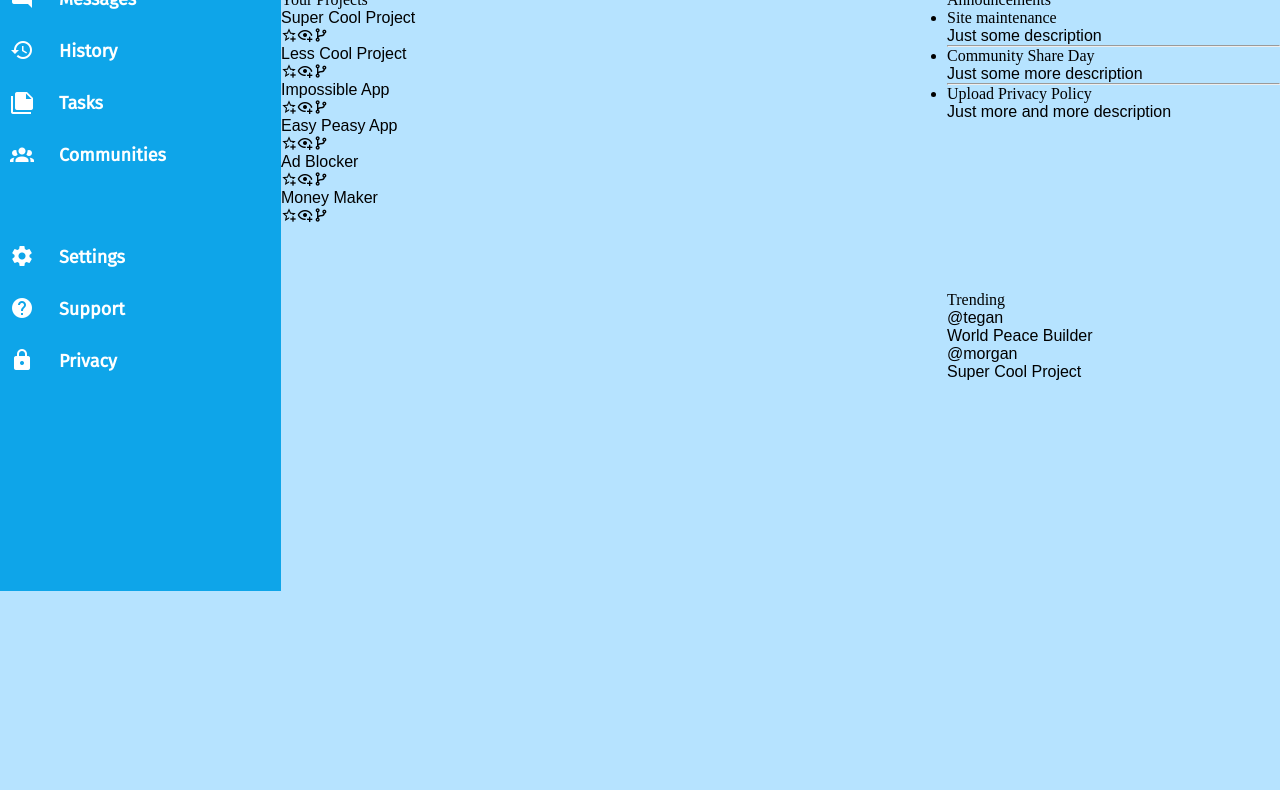
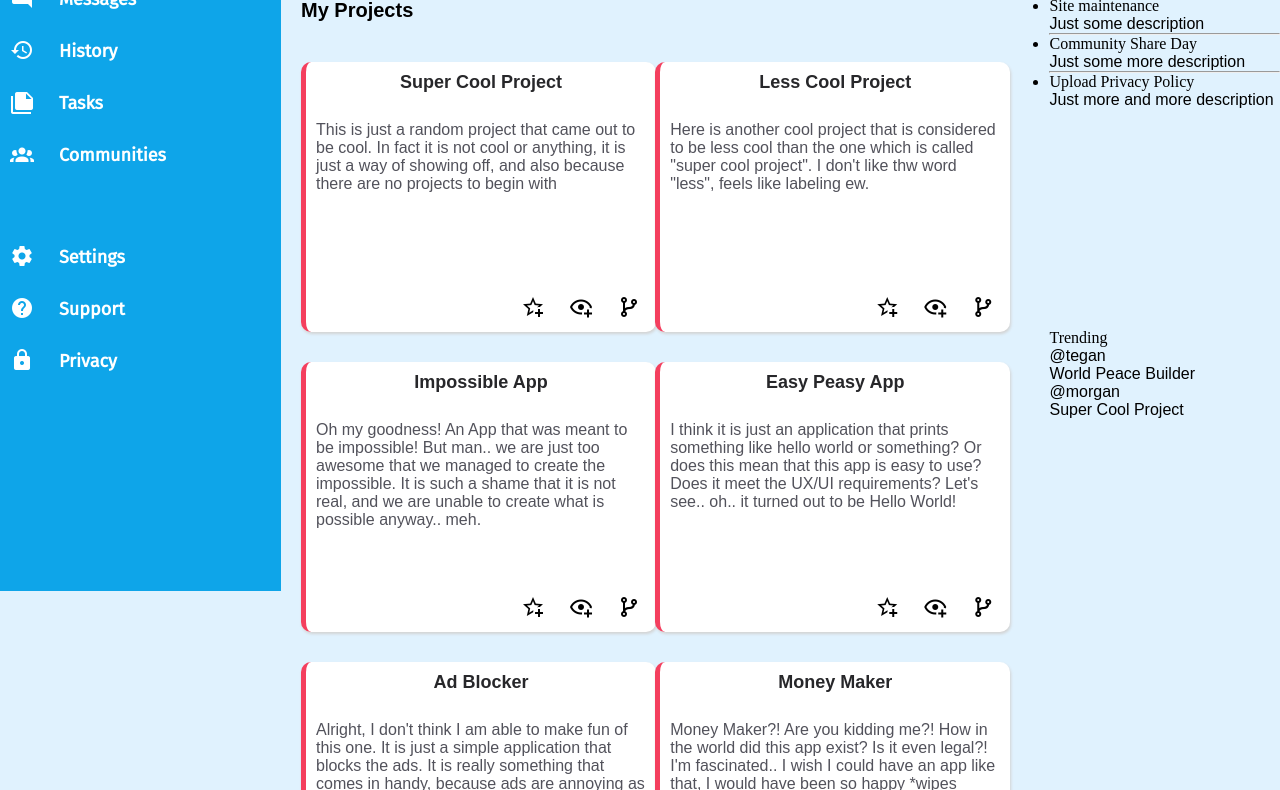
Before and after one commit to YossraElhaddad/dashboard, a plain HTML site: page index.html in a window 1280 px wide. Shown: the part 209-999 px from the top of the page. Before the commit the page ends 800 px from the top, so only its background shows below. Drawn offline with Linux system fonts and the light colour scheme.

Commit message:
Create the main content and style them

```diff
--- a/index.html
+++ b/index.html
@@ -75,36 +75,43 @@
         </div>
 
 
-        <div class="projects">Your Projects
+        <div class="main-content">
+            <div class="main-title">My Projects</div>
             <div class="cards">
                 <div>
                     <p class="title">Super Cool Project</p>
-                    <p></p>
+                    <br>
+                    <p>This is just a random project that came out to be cool. In fact it is not cool or anything, it is just a way of showing off, and also because there are no projects to begin with</p>
                     <div class="card-icons"><i class="mdi mdi-star-plus-outline"></i><i class="mdi mdi-eye-plus-outline"></i><i class="mdi mdi-source-branch"></i></div>
                 </div>
                 <div>
                     <p class="title">Less Cool Project</p>
-                    <p></p>
+                    <br>
+                    <p>Here is another cool project that is considered to be less cool than the one which is called "super cool project". I don't like thw word "less", feels like labeling ew.</p>
                     <div class="card-icons"><i class="mdi mdi-star-plus-outline"></i><i class="mdi mdi-eye-plus-outline"></i><i class="mdi mdi-source-branch"></i></div>
                 </div>
                 <div>
                     <p class="title">Impossible App</p>
-                    <p></p>
+                    <br>
+                    <p>Oh my goodness! An App that was meant to be impossible! But man.. we are just too awesome that we managed to create the impossible. It is such a shame that it is not real, and we are unable to create what is possible anyway.. meh.</p>
                     <div class="card-icons"><i class="mdi mdi-star-plus-outline"></i><i class="mdi mdi-eye-plus-outline"></i><i class="mdi mdi-source-branch"></i></div>
                 </div>
                 <div>
                     <p class="title">Easy Peasy App</p>
-                    <p></p>
+                    <br>
+                    <p>I think it is just an application that prints something like hello world or something? Or does this mean that this app is easy to use? Does it meet the UX/UI requirements? Let's see.. oh.. it turned out to be Hello World!</p>
                     <div class="card-icons"><i class="mdi mdi-star-plus-outline"></i><i class="mdi mdi-eye-plus-outline"></i><i class="mdi mdi-source-branch"></i></div>
                 </div>
                 <div>
                     <p class="title">Ad Blocker</p>
-                    <p></p>
+                    <br>
+                    <p>Alright, I don't think I am able to make fun of this one. It is just a simple application that blocks the ads. It is really something that comes in handy, because ads are annoying as hell!</p>
                     <div class="card-icons"><i class="mdi mdi-star-plus-outline"></i><i class="mdi mdi-eye-plus-outline"></i><i class="mdi mdi-source-branch"></i></div>
                 </div>
                 <div>
                     <p class="title">Money Maker</p>
-                    <p></p>
+                    <br>
+                    <p>Money Maker?! Are you kidding me?! How in the world did this app exist? Is it even legal?! I'm fascinated.. I wish I could have an app like that, I would have been so happy *wipes tears* I need moneeeyyyy!!</p>
                     <div class="card-icons"><i class="mdi mdi-star-plus-outline"></i><i class="mdi mdi-eye-plus-outline"></i><i class="mdi mdi-source-branch"></i></div>
                 </div>
             </div>
--- a/style.css
+++ b/style.css
@@ -9,13 +9,13 @@
 }
 
 body {
-    background-color: rgb(182, 227, 255)
+    background-color: #E0F2FE;
 }
 
 .container {
     display: grid;
-    grid-template-columns: 0.5fr 2fr 1fr;
-    grid-template-rows: 1fr 1.5fr 1.5fr;
+    grid-template-columns: 0.5fr 2.5fr 0.75fr;
+    grid-template-rows: 0.25fr 350px 350px;
 }
 
 
@@ -93,6 +93,7 @@ span {
 
 .header {
     background-color: white;
+    box-shadow: 1px 2px 3px lightgray;
     display: grid;
     grid-template-columns: 2fr 1.5fr;
     grid-template-rows: 1fr 1fr;
@@ -172,9 +173,11 @@ p {
 
 .nav-list {
     display: flex;
-    justify-content: space-around;
+    justify-content: space-between;
     align-items: center;
     margin-right: 35px;
+    width: 400px;
+    justify-self: center;
 }
 
 button {
@@ -189,6 +192,67 @@ button {
     border: none;
 }
 
+button:hover {
+    cursor: pointer;
+}
+
+
+/*Working on the main content (Projects)*/
+
+.main-content div.main-title {
+    font-size: 20px;
+    font-weight: bold;
+    font-family: sans-serif;
+    padding: 10px;
+    margin: 10px;
+}
+
+.cards {
+    display: grid;
+    grid-template-columns: repeat(auto-fit, minmax(270px, 2.5fr));
+    gap: 30px;
+    height: 100%;
+    margin-right: 50px;
+    padding: 20px;
+}
+
+.title {
+    text-align: center;
+    font-size: 18px;
+    color: #27272A;
+    font-weight: bold;
+    margin-top: 10px;
+}
+
+.cards p:not(.title) {
+    font-size: 16px;
+    color: #52525B;
+    padding: 10px;
+}
+
+.cards div:not(.card-icons) {
+    position: relative;
+    background-color: white;
+    box-shadow: 1px 2px 3px lightgray;
+    border-left: 5px solid #F43F5E;
+    border-radius: 10px;
+    height: 270px;
+    width: 350px;
+}
+
+.cards i {
+    font-size: 1.5rem;
+}
+
+.cards .card-icons {
+    position: absolute;
+    display: flex;
+    width: 120px;
+    justify-content: space-between;
+    bottom: 10px;
+    right: 15px;
+}
+
 .announcements {
     grid-area: 2 / 3 / 3 / 4;
 }
```
